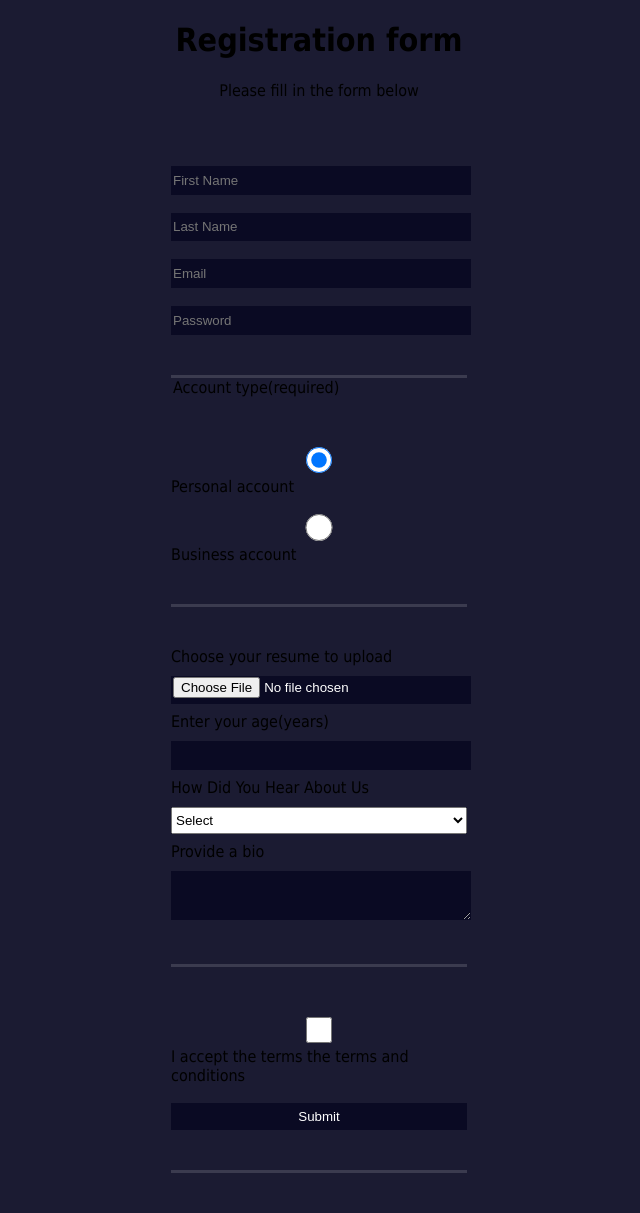
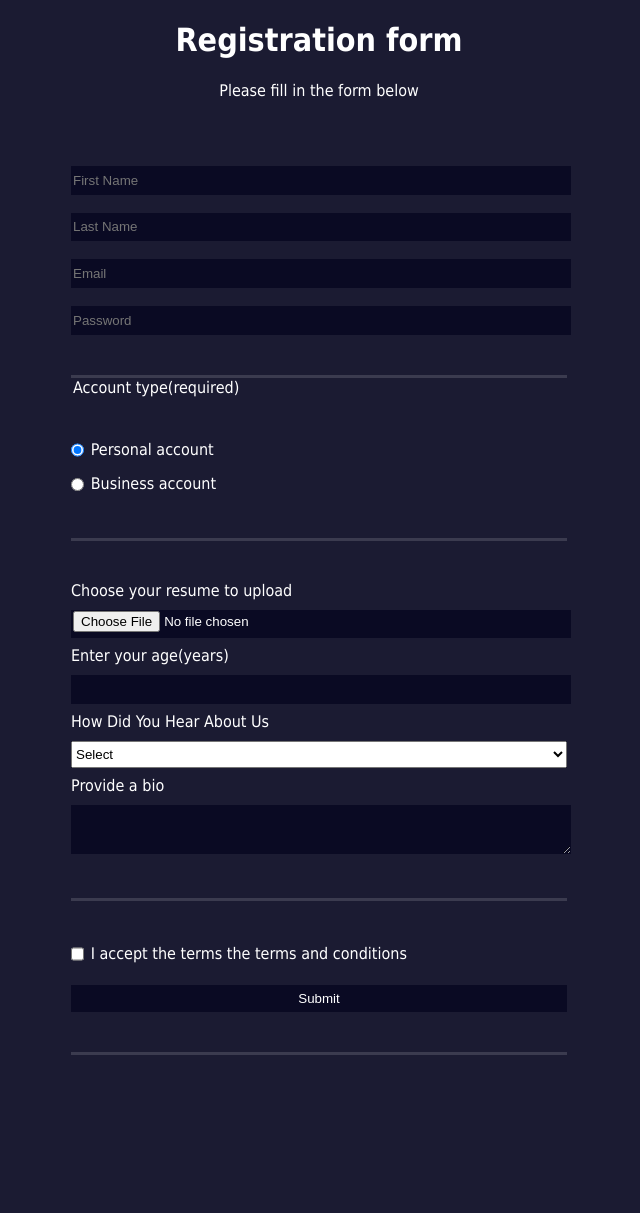
Before and after one commit to balagrivine/pyCasts, a Flask app: page / in a window 1280 px wide. Shown: the whole page, without its empty margins (321-961 px from the left). After the commit the page ends 1055 px from the top, so only its background shows below. Run offline with Flask 3, Linux system fonts and the light colour scheme.

Commit message:
update the width of the form by increasing it in relation to the height

```diff
--- a/pycasts/static/styles/styles.css
+++ b/pycasts/static/styles/styles.css
@@ -15,10 +15,11 @@ input, textarea, select {
 h1, p {
 	text-align: center;
 	margin: 1em, auto;
+	color: #ffffff;
 }
 
 form {
-	width: 60px;
+	width: 60vw;
 	max-width: 500px;
 	min-width: 300px;
 	margin: 0 auto;
@@ -26,6 +27,7 @@ form {
 }
 label {
 	display: block;
+	color: white;
 	margin: 0.5rem 0;
 }
 input, textarea {
@@ -38,8 +40,11 @@ input, textarea, select {
 	margin: 10px 0 0 0;
 	width: 100%
 }
-.terms {
+.inline {
+	width: unset;
 	display: inline;
+	vertical-align: middle;
+	margin: 0 0.5em 0 0;
 }
 input[type="file"] {
 	padding: 1px 2px;
@@ -49,3 +54,6 @@ fieldset {
 	padding: 2rem 0;
 	border-bottom: 3px solid #3b3b4f;
 }
+legend {
+	color: #ffffff;
+}
--- a/pycasts/templates/app.html
+++ b/pycasts/templates/app.html
@@ -30,10 +30,10 @@
 				<fieldset>
 					<legend>Account type(required)</legend>
 					<label for="personal">
-						<input class="account" type="radio" name="account" value="personal" id="personal" checked>Personal account
+						<input class="inline" type="radio" name="account" value="personal" id="personal" checked>Personal account
 					</label>
 					<label for="business">
-						<input class="account" type="radio" name="account" value="business" id="business">Business account
+						<input class="inline" type="radio" name="account" value="business" id="business">Business account
 					</label>
 				</fieldset>
 				<fieldset>
@@ -70,7 +70,7 @@
 				</fieldset>
 				<fieldset>
 					<label for="terms-and-condition">
-						<input class="terms" type="checkbox" name="terms-and-conditions">I accept the terms the terms and conditions
+						<input class="inline" type="checkbox" name="terms-and-conditions">I accept the terms the terms and conditions
 					</label>
 					<label for="submit">
 						<input type="submit" name="Submit" value="Submit" id="Submit">
```
